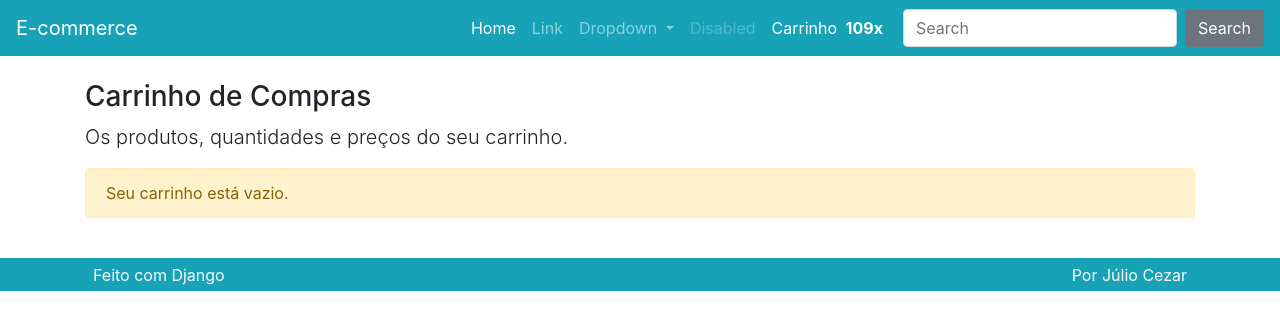
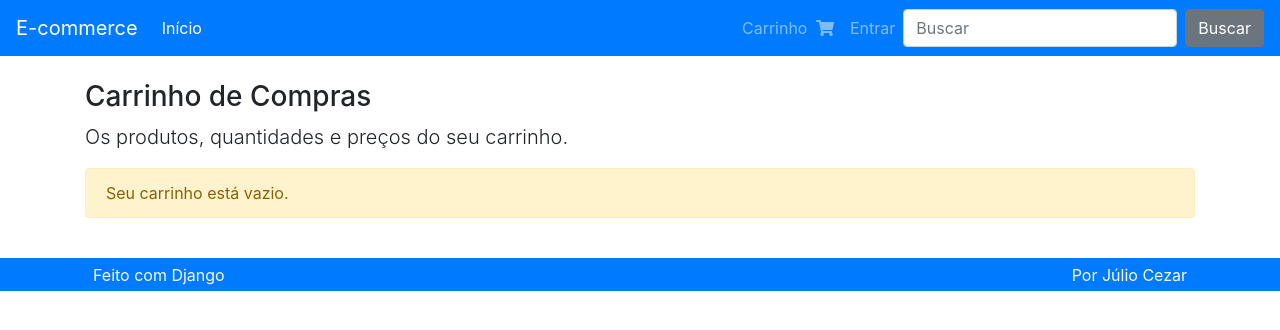
Before and after one commit to JulioCezarNascimento/Ecommerce, a Django app: page /carrinho/ in a window 1280 px wide. Shown: the top 330 px of the page. Run offline with Django 3.2, Linux system fonts and the light colour scheme; some libraries are stand-ins or nearby versions.

Commit message:
Modificações no design, navbar e carrinho. Deixando a experiencia do usuario mais fluida e simples.

```diff
--- a/loja/settings.py
+++ b/loja/settings.py
@@ -76,6 +76,7 @@ TEMPLATES = [
                 'django.template.context_processors.request',
                 'django.contrib.auth.context_processors.auth',
                 'django.contrib.messages.context_processors.messages',
+                'produto.context_processors.conteudo_carrinho',
             ],
         },
     },
--- /dev/null
+++ b/produto/context_processors.py
@@ -0,0 +1,10 @@
+def conteudo_carrinho(request):
+    carrinho = request.session.get('carrinho', {})
+
+    total_itens_carrinho = sum(
+        [item['quantidade'] for item in carrinho.values()]
+    )
+
+    return {
+        'total_itens_carrinho': total_itens_carrinho,
+    }
--- a/produto/templates/produto/carrinho.html
+++ b/produto/templates/produto/carrinho.html
@@ -18,9 +18,9 @@
                     <tr>
                         <th scope="col">Imagem</th>
                         <th scope="col">Produto</th>
-                        <th scope="col">Preço Unit.</th>
                         <th scope="col">Qtd.</th>
                         <th scope="col">Total</th>
+                        <th scope="col"></th>
                     </tr>
                 </thead>
                 <tbody>
@@ -38,19 +38,29 @@
                             <br>
                             <small>{{ variacao.nome }}</small>
                         </td>
-                        <td>
-                            {% if variacao.preco_promocional > 0 %}
-                                {{ variacao.preco_promocional|formata_preco }}
-                            {% else %}
-                                {{ variacao.preco|formata_preco }}
-                            {% endif %}
-                        </td>
                         <td>{{ variacao.quantidade_carrinho }}</td>
                         <td>{{ variacao.preco_quantitativo|formata_preco }}</td>
+
+                        <td>
+                            <a href="{% url 'produto:removeProduto' %}?vid={{ variacao.id }}"
+                               class="btn btn-danger btn-sm">
+                                Remover
+                            </a>
+                        </td>
                     </tr>
                     {% endfor %}
                 </tbody>
             </table>
+
+            <div class="row mt-3">
+                <div class="col text-right">
+                    <h4 class="text-primary">
+                        Total do Carrinho: {{ total_carrinho|formata_preco }}
+                    </h4>
+                    <a href="#" class="btn btn-primary btn-lg mt-2">Finalizar Compra</a>
+                </div>
+            </div>
+
         {% endif %}
     </div>
 </div>
--- a/produto/urls.py
+++ b/produto/urls.py
@@ -6,7 +6,7 @@ app_name = 'produto'
 urlpatterns = [
     path('', views.ListaProdutos.as_view(), name='lista'),
     path('adicionar/', views.Adicionar.as_view(), name='adicionar'),
-    path('remover/', views.RemoveProduto.as_view(), name='remover'),
+    path('remover/', views.RemoveProduto.as_view(), name='removeProduto'),
     path('carrinho/', views.Carrinho.as_view(), name='carrinho'),
     path('finalizar-compra/', views.FinalizarCompra.as_view(), name='finalizarcompra'),
 
--- a/produto/views.py
+++ b/produto/views.py
@@ -77,7 +77,28 @@ class Adicionar(View):
 
 class RemoveProduto(View):
     def get(self, request, *args, **kwargs):
-        return HttpResponse("Página de remover produto")
+        http_referer = request.META.get(
+            'HTTP_REFERER',
+            reverse('produto:carrinho')
+        )
+
+        variacao_id = request.GET.get('vid')
+
+        if not variacao_id:
+            return redirect(http_referer)
+
+        if not request.session.get('carrinho'):
+            return redirect(http_referer)
+
+        if variacao_id not in request.session['carrinho']:
+            return redirect(http_referer)
+
+        del request.session['carrinho'][variacao_id]
+
+        request.session.save()
+
+        messages.success(request, 'Produto removido do carrinho.')
+        return redirect(http_referer)
 
 class Carrinho(View):
     """Exibe o carrinho de compras."""
@@ -87,6 +108,8 @@ class Carrinho(View):
 
         variacoes = list(models.Variacao.objects.select_related('produto').filter(id__in=variacao_ids))
 
+        total_carrinho = 0
+
         for variacao in variacoes:
             vid = str(variacao.id)
             variacao.quantidade_carrinho = carrinho[vid]['quantidade']
@@ -95,8 +118,10 @@ class Carrinho(View):
             preco_unitario = variacao.preco_promocional if variacao.preco_promocional > 0 else variacao.preco
             variacao.preco_quantitativo = preco_unitario * variacao.quantidade_carrinho
 
+            total_carrinho += variacao.preco_quantitativo
         contexto = {
-            'variacoes_carrinho': variacoes
+            'variacoes_carrinho': variacoes,
+            'total_carrinho': total_carrinho,
         }
 
         return render(request, 'produto/carrinho.html', contexto)
--- a/templates/Parciais/_head.html
+++ b/templates/Parciais/_head.html
@@ -1,7 +1,8 @@
  {% load static %}
+   <meta charset="UTF-8">
+    <meta name="viewport" content="width=device-width, initial-scale=1.0">
+    <title>{% block titulo %}E-commerce{% endblock %}</title>
 
-    <meta charset="utf-8">
-    <meta name="viewport" content="width=device-width, initial-scale=1, shrink-to-fit=no">
+    <link rel="stylesheet" href="{% static 'assets/bootstrap/css/bootstrap.min.css' %}">
 
-    <link rel="stylesheet" href="{% static 'assets/bootstrap/css/bootstrap.css'%}">
-    <link rel="stylesheet" href="{% static 'assets/custom/css/style.css'%}">
+    <link rel="stylesheet" href="https://cdnjs.cloudflare.com/ajax/libs/font-awesome/5.15.4/css/all.min.css">
--- a/templates/Parciais/_navbar.html
+++ b/templates/Parciais/_navbar.html
@@ -8,45 +8,37 @@
     </button>
 
     <div class="collapse navbar-collapse" id="navbarSupportedContent">
+        <ul class="navbar-nav mr-auto">
+            <li class="nav-item active">
+                <a class="nav-link" href="{% url 'produto:lista' %}">Início <span class="sr-only">(current)</span></a>
+            </li>
+            </ul>
+
         <ul class="navbar-nav ml-auto">
-                <li class="nav-item active">
-                    <a class="nav-link" href="#">Home <span class="sr-only">(current)</span></a>
-                </li>
+
             <li class="nav-item">
-                    <a class="nav-link" href="#">Link</a>
-                </li>
-                <li class="nav-item dropdown">
-                    <a class="nav-link dropdown-toggle" href="#" id="navbarDropdown" role="button"
-                        data-toggle="dropdown" aria-haspopup="true" aria-expanded="false">
-                        Dropdown
-                    </a>
-                    <div class="dropdown-menu" aria-labelledby="navbarDropdown">
-                        <a class="dropdown-item" href="#">Action</a>
-                        <a class="dropdown-item" href="#">Another action</a>
-                        <div class="dropdown-divider"></div>
-                        <a class="dropdown-item" href="#">Something else here</a>
-                    </div>
-                </li>
-                <li class="nav-item">
-                    <a class="nav-link disabled" href="#">Disabled</a>
-                </li>
-                <li class="nav-item">
-                    <a class="nav-link nav-cart-link active" href="#">
-                        <span class="nav-cart-text mr-1">
+                <a class="nav-link" href="{% url 'produto:carrinho' %}">
+
+                    <span class="mr-1 {% if total_itens_carrinho > 0 %}font-weight-bold{% endif %}">
                         Carrinho
                     </span>
-                        <span class="nav-cart-count mr-1">
-                            <strong>109x</strong>
-                        </span>
-                        <span class="nav-cart-icon mr-2">
+
+                    {% if total_itens_carrinho > 0 %}
+                        <span class="mr-1">{{ total_itens_carrinho }}x</span>
+                    {% endif %}
                     <i class="fas fa-shopping-cart"></i>
-                        </span>
                 </a>
             </li>
+
+            <li class="nav-item">
+                <a class="nav-link" href="#">Entrar</a>
+            </li>
+
         </ul>
+
         <form class="form-inline my-2 my-lg-0">
-                <input class="form-control mr-sm-2" type="search" placeholder="Search" aria-label="Search">
-                <button class="btn btn-secondary my-2 my-sm-0" type="submit">Search</button>
+            <input class="form-control mr-sm-2" type="search" placeholder="Buscar" aria-label="Buscar">
+            <button class="btn btn-secondary my-2 my-sm-0" type="submit">Buscar</button>
         </form>
     </div>
 </nav>
```
Also changed, not shown: produto/templates/produto/lista_produtos.html (+19 -30 lines), db.sqlite3. Lines whose indentation alone changed are shown as unchanged.
